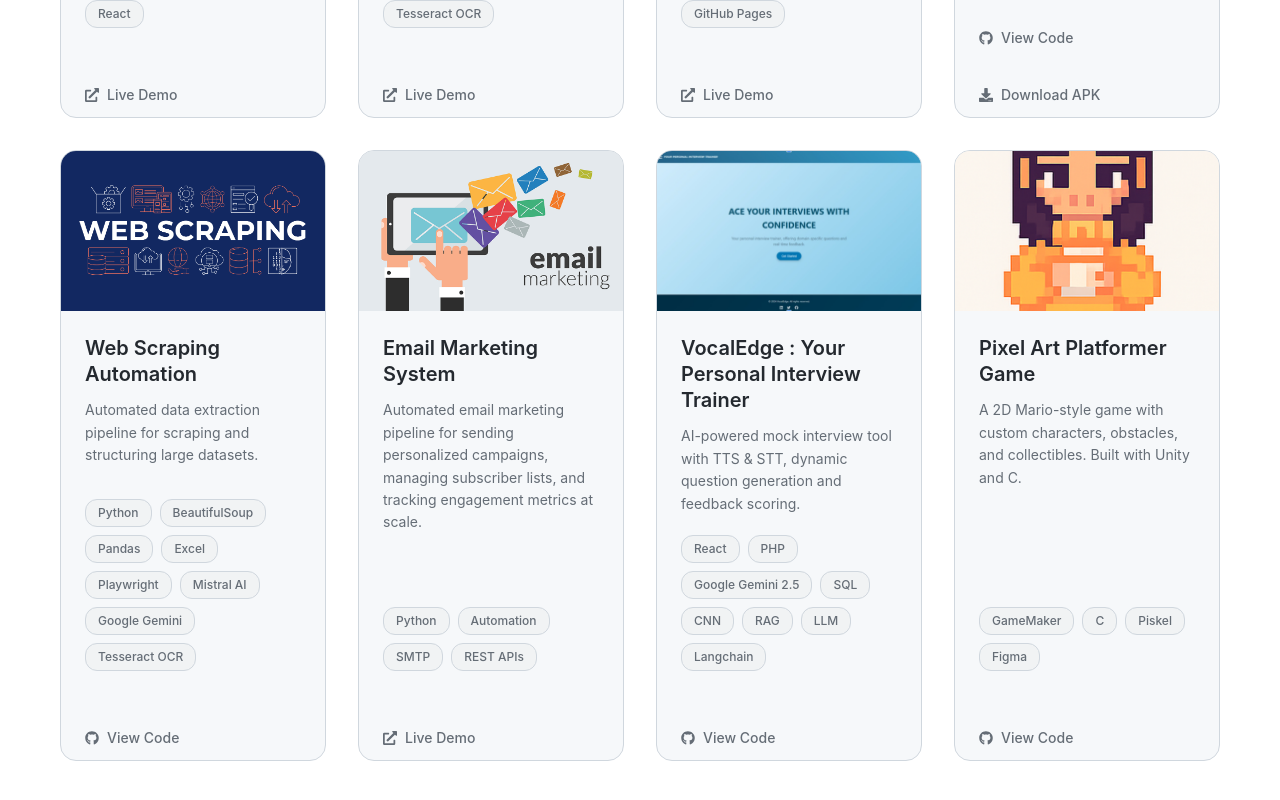
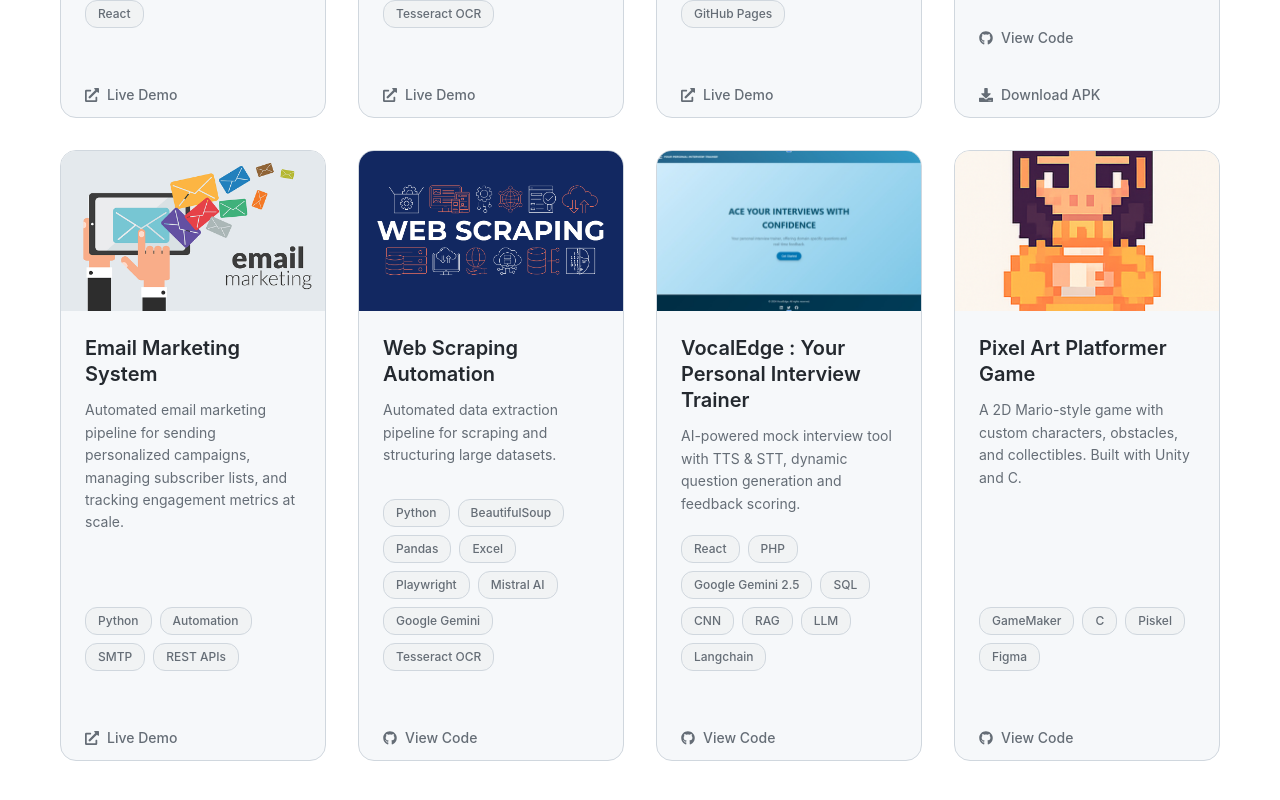
Before and after one commit to veeuu/Portfolio, a React (Create React App) app: page / in a window 1280 px wide. Shown: the part 4994-5794 px from the top of the page. Built offline with nearby package versions, Linux system fonts and the light colour scheme.

Commit message:
updated 4th position of email marketing

```diff
--- a/src/components/Projects.js
+++ b/src/components/Projects.js
@@ -91,18 +91,18 @@ const Projects = () => {
       img: gymAppImg
     },
     {
+      title: "Email Marketing System",
+      desc: "Automated email marketing pipeline for sending personalized campaigns, managing subscriber lists, and tracking engagement metrics at scale.",
+      tech: ["Python", "Automation", "SMTP", "REST APIs"],
+      website: "https://emailautomation-production-2930.up.railway.app/",
+      img: emailMarketingImg
+    },
+    {
       title: "Web Scraping Automation",
       desc: "Automated data extraction pipeline for scraping and structuring large datasets.",
       tech: ["Python", "BeautifulSoup", "Pandas", "Excel", "Playwright", "Mistral AI", "Google Gemini", "Tesseract OCR"],
       link: "https://github.com/veeuu/Web-Scraping",
       img: webImg
-    },
-    {
-      title: "Email Marketing System",
-      desc: "Automated email marketing pipeline for sending personalized campaigns, managing subscriber lists, and tracking engagement metrics at scale.",
-      tech: ["Python", "Automation", "SMTP", "REST APIs"],
-      website: "https://emailautomation-production-2930.up.railway.app/",
-      img: emailMarketingImg
     },
     {
       title: "VocalEdge : Your Personal Interview Trainer",
```
